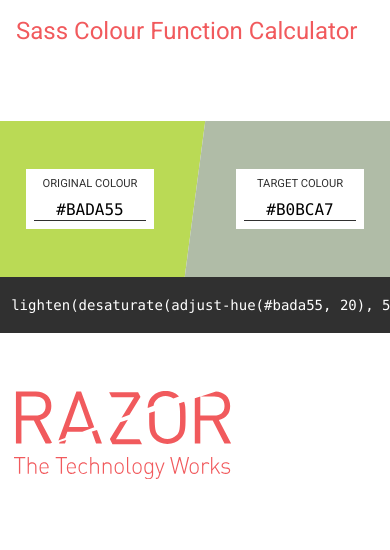
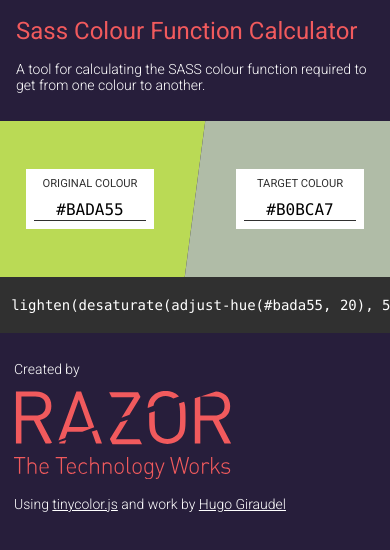
Before and after one commit to razorltd/sasscolourfunctioncalculator, a website: page index.html in a window 390 px wide. Shown: the top 550 px of the page. Drawn offline with nearby package versions, Linux system fonts and the light colour scheme.

Commit message:
mobile styles

```diff
--- a/styles/main.scss
+++ b/styles/main.scss
@@ -42,7 +42,7 @@ body {
    position: relative;
 
    @media screen and (max-width: 900px) {
-      // background-color: $rj-red;
+      background-color: $rj-navy;
    }
 }
 
@@ -82,7 +82,7 @@ header {
    @media screen and (max-width: 900px) {
       width: 100%;
       float: none;
-      background-color: white;
+      background-color: $rj-navy;
       height: auto;
       min-height: 0;
 
@@ -247,7 +247,6 @@ footer {
    @media screen and (max-width: 900px) {
       position: static;
       width: 100%;
-      background-color: white;
       padding: 3em;
 
       .rj-logo {
```
Also changed, not shown: index.html (+1 -3 lines), README.md, styles/main.css.
